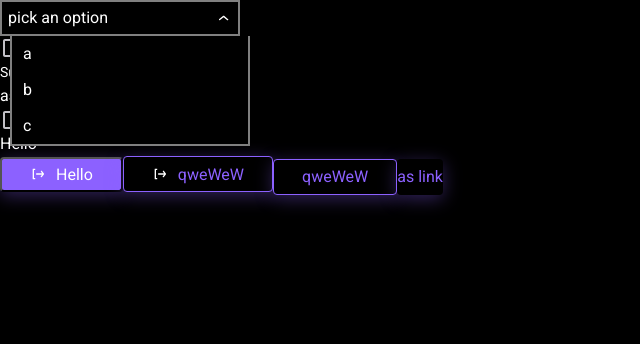
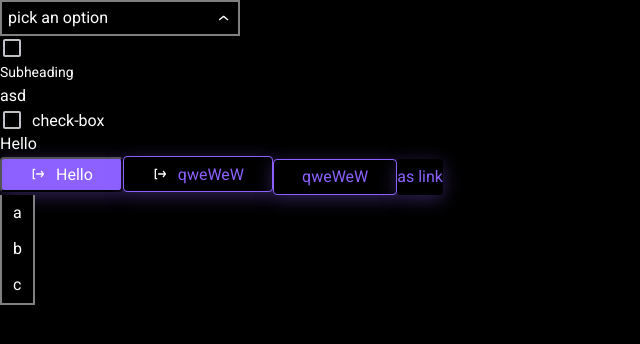
Before and after one commit to hunzah/Cards, a React (Vite) app: page / in a window 1280 px wide. Shown: the top 344 px of the page, without its empty margins (0-640 px from the left). Built offline with nearby package versions, Linux system fonts and the light colour scheme.

Commit message:
add forgot password card

```diff
--- a/src/components/ui/select/select.module.scss
+++ b/src/components/ui/select/select.module.scss
@@ -25,7 +25,10 @@
 }
 
 .content {
-  transform: translate(0, 0) !important;
+  position: fixed;
+
+  //transform: translate(-10.00174px, 0);
+  //left: -10px;
 
   display: flex;
   flex-direction: column;
@@ -58,6 +61,6 @@
   }
 }
 
-::-webkit-scrollbar {
-  width: 10px;
-}
+//::-webkit-scrollbar {
+//  width: 10px;
+//}
--- a/src/components/ui/select/select.tsx
+++ b/src/components/ui/select/select.tsx
@@ -59,7 +59,7 @@ export const Select = (props: SelectPropsType) => {
         <img src={selectArrow} alt="sellect-arrow-icon" className={s.arrowImg} />
       </SelectRadix.Trigger>
       <SelectRadix.Portal>
-        <SelectRadix.Content className={classNames.content} position={'popper'}>
+        <SelectRadix.Content className={classNames.content}>
           <SelectRadix.Group>
             <SelectRadix.Label>
               <SelectItem className={classNames.item} options={options} />
```
